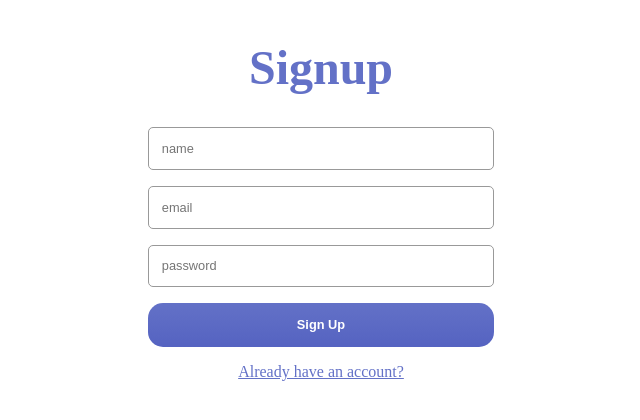
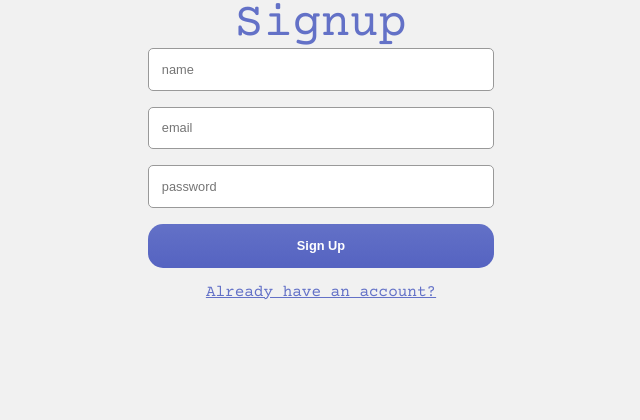
Before and after one commit to mauriciomutte/react-auth, a React (Create React App) app in the folder packages/web/: page /signup in a window 1280 px wide. Shown: the top 420 px of the page, without its empty margins (319-959 px from the left). Built offline with nearby package versions, Linux system fonts and the light colour scheme.

Commit message:
Feat(web): add main component in Login and Signup

```diff
--- a/packages/web/src/pages/Login.js
+++ b/packages/web/src/pages/Login.js
@@ -3,6 +3,8 @@ import { Link, Redirect } from 'react-router-dom';
 import axios from 'axios';
 
 import { Card, Title, Form, Input, Button, Error } from '../components/AuthForm';
+import Main from '../components/Main';
+
 import { useAuth } from '../context/auth';
 
 export default function Login() {
@@ -36,6 +38,7 @@ export default function Login() {
   }
 
   return (
+		<Main withManu={false}>
 			<Card>
 				<Title>Login</Title>
 				<Form>
@@ -56,5 +59,6 @@ export default function Login() {
 				<Link to="/signup">Don't have an account?</Link>
 				{ isError && <Error>The email or password provided were incorrect!</Error> }
 			</Card>
+		</Main>
   );
 }
--- a/packages/web/src/pages/Signup.js
+++ b/packages/web/src/pages/Signup.js
@@ -3,6 +3,7 @@ import { Link, Redirect } from 'react-router-dom';
 import axios from 'axios';
 
 import { Card, Title, Form, Input, Button, Error } from '../components/AuthForm';
+import Main from '../components/Main';
 
 export default function Signup() {
   const [isLoggedIn, setLoggedIn] = useState(false);
@@ -32,6 +33,7 @@ export default function Signup() {
   }
 
   return (
+		<Main withManu={false}>
 			<Card>
 				<Title>Signup</Title>
 				<Form>
@@ -58,5 +60,6 @@ export default function Signup() {
 				<Link to="/login">Already have an account?</Link>
 				{ isError && <Error>Opsss, houve algum erro!</Error> }
 			</Card>
+		</Main>
   );
 }
```
Lines whose indentation alone changed are shown as unchanged.
